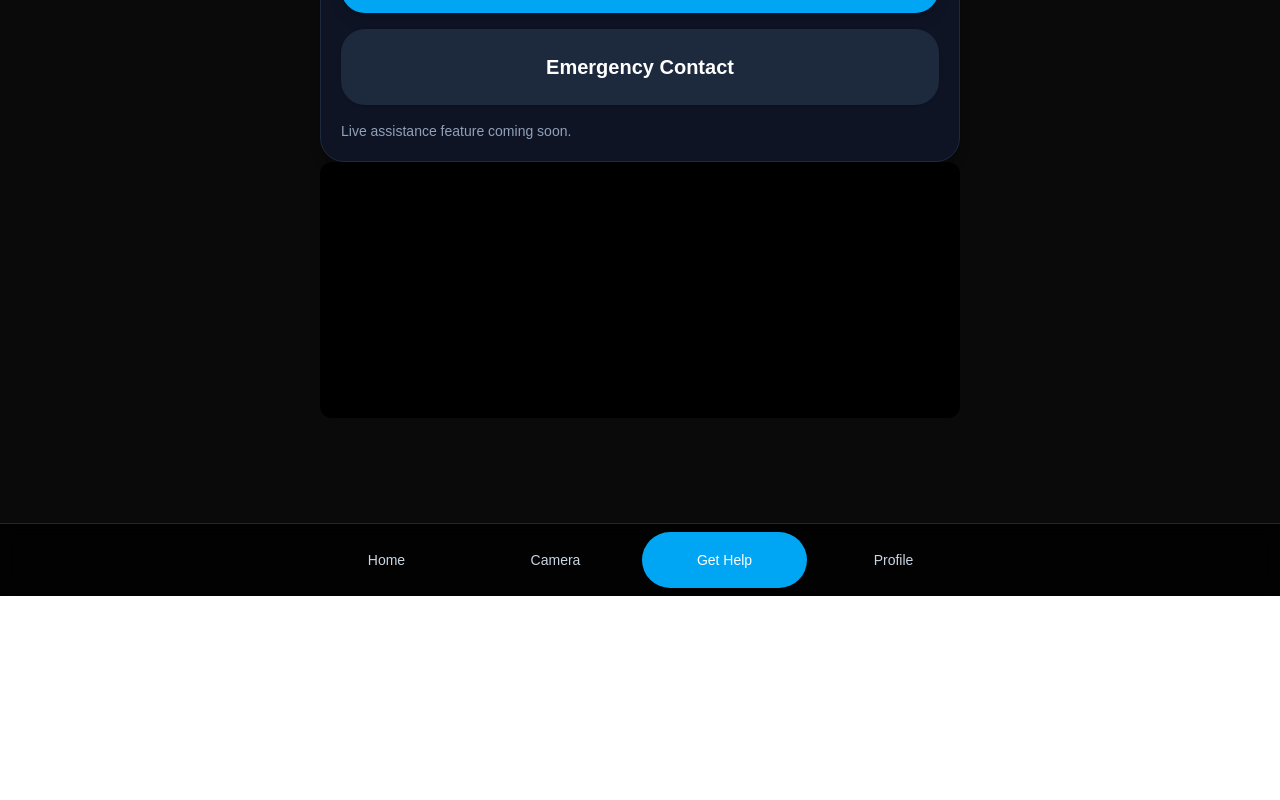
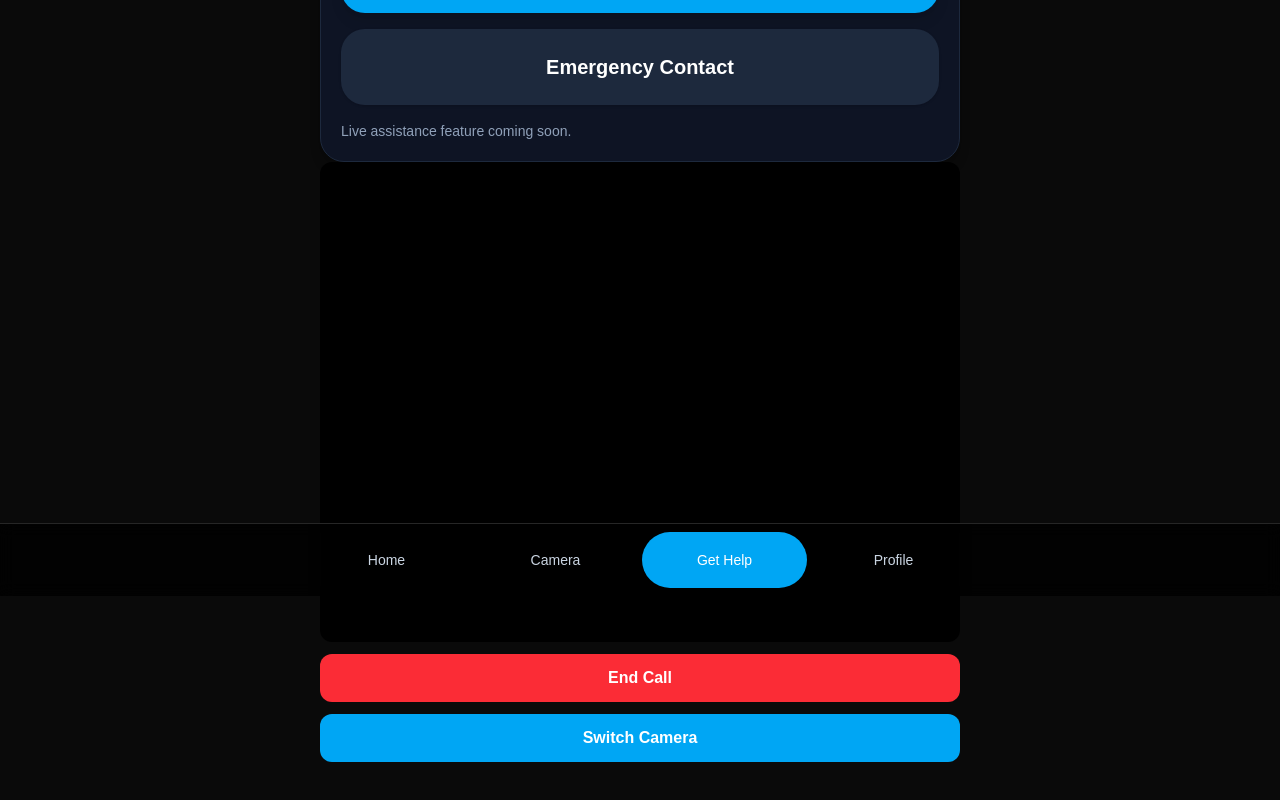
Before and after one commit to Archiviste-ken/StrideSense, a Next.js app: page /help in a window 1280 px wide. Shown: the part 204-1004 px from the top of the page. Before the commit the page ends 800 px from the top, so only its background shows below. Built offline with nearby package versions, Linux system fonts and the light colour scheme; no server answers.

Commit message:
Enhance HelpPage: implement end call and switch camera functionality for improved user control

```diff
--- a/src/app/help/page.js
+++ b/src/app/help/page.js
@@ -31,6 +31,7 @@ export default function HelpPage() {
   const [docId, setDocId] = useState(null);
   const [incomingRequest, setIncomingRequest] = useState(null);
   const [isAccepting, setIsAccepting] = useState(false);
+  const [facingMode, setFacingMode] = useState("user");
   const helperRedirected = useRef(false);
   const blindRedirected = useRef(false);
   const localVideoRef = useRef(null);
@@ -110,7 +111,7 @@ export default function HelpPage() {
       if (data.status === "connected") {
         if (data.callerCandidates && peerConnectionRef.current) {
           data.callerCandidates.forEach(c => {
-            const key = JSON.stringify(c);
+            const key = c.candidate || JSON.stringify(c);
             if (!addedCallerCandidates.current.has(key)) {
               addedCallerCandidates.current.add(key);
               if (
@@ -169,7 +170,7 @@ export default function HelpPage() {
       if (data.status === "connected") {
         if (data.calleeCandidates && peerConnectionRef.current) {
           data.calleeCandidates.forEach(c => {
-            const key = JSON.stringify(c);
+            const key = c.candidate || JSON.stringify(c);
             if (!addedCalleeCandidates.current.has(key)) {
               addedCalleeCandidates.current.add(key);
               if (
@@ -218,6 +219,76 @@ export default function HelpPage() {
 
     return () => unsubscribe();
   }, [docId, role, speak, vibrate]);
+
+  const endCall = () => {
+    try {
+      if (peerConnectionRef.current) {
+        peerConnectionRef.current.close();
+        peerConnectionRef.current = null;
+      }
+
+      if (localStreamRef.current) {
+        localStreamRef.current.getTracks().forEach((t) => t.stop());
+        localStreamRef.current = null;
+      }
+
+      if (remoteVideoRef.current) {
+        remoteVideoRef.current.srcObject = null;
+      }
+
+      if (remoteAudioRef.current) {
+        remoteAudioRef.current.srcObject = null;
+      }
+
+      helperRedirected.current = false;
+      blindRedirected.current = false;
+      setDocId(null);
+      setIncomingRequest(null);
+      setIsRequesting(false);
+      setIsAccepting(false);
+      audioReadyRef.current = false;
+      userInteractedRef.current = false;
+
+      setMessage("Call ended");
+    } catch (err) {
+      console.error("End call error:", err);
+    }
+  };
+
+  const switchCamera = async () => {
+    try {
+      const newFacing = facingMode === "user" ? "environment" : "user";
+      setFacingMode(newFacing);
+
+      const newStream = await navigator.mediaDevices.getUserMedia({
+        video: { facingMode: newFacing }
+      });
+
+      const newVideoTrack = newStream.getVideoTracks()[0];
+
+      if (peerConnectionRef.current) {
+        const sender = peerConnectionRef.current
+          .getSenders()
+          .find((s) => s.track && s.track.kind === "video");
+
+        if (sender && newVideoTrack) {
+          await sender.replaceTrack(newVideoTrack);
+        }
+      }
+
+      if (localStreamRef.current) {
+        localStreamRef.current.getVideoTracks().forEach((t) => t.stop());
+      }
+
+      localStreamRef.current = newStream;
+
+      if (localVideoRef.current) {
+        localVideoRef.current.srcObject = newStream;
+      }
+    } catch (err) {
+      console.error("Switch camera error:", err);
+    }
+  };
 
   async function startLocalStream() {
     try {
@@ -273,7 +344,14 @@ export default function HelpPage() {
     }
 
     pc.onconnectionstatechange = () => {
-      console.log("Connection state:", pc.connectionState);
+      const state = pc.connectionState;
+      console.log("Connection state:", state);
+
+      if (state === "connected") setMessage("Connected");
+      else if (state === "connecting") setMessage("Connecting...");
+      else if (state === "failed" || state === "closed") {
+        setMessage("Connection lost");
+      }
     };
 
     pc.oniceconnectionstatechange = () => {
@@ -585,8 +663,20 @@ export default function HelpPage() {
         autoPlay
         playsInline
         muted
-        className="w-full h-64 rounded-xl bg-black object-cover"
+        className="w-full h-[60vh] rounded-xl bg-black object-cover"
       />
+      <button
+        onClick={endCall}
+        className="mt-3 w-full py-3 bg-red-500 text-white rounded-xl font-semibold"
+      >
+        End Call
+      </button>
+      <button
+        onClick={switchCamera}
+        className="mt-3 w-full py-3 bg-sky-500 text-white rounded-xl font-semibold"
+      >
+        Switch Camera
+      </button>
       <audio
         ref={remoteAudioRef}
         autoPlay
```
